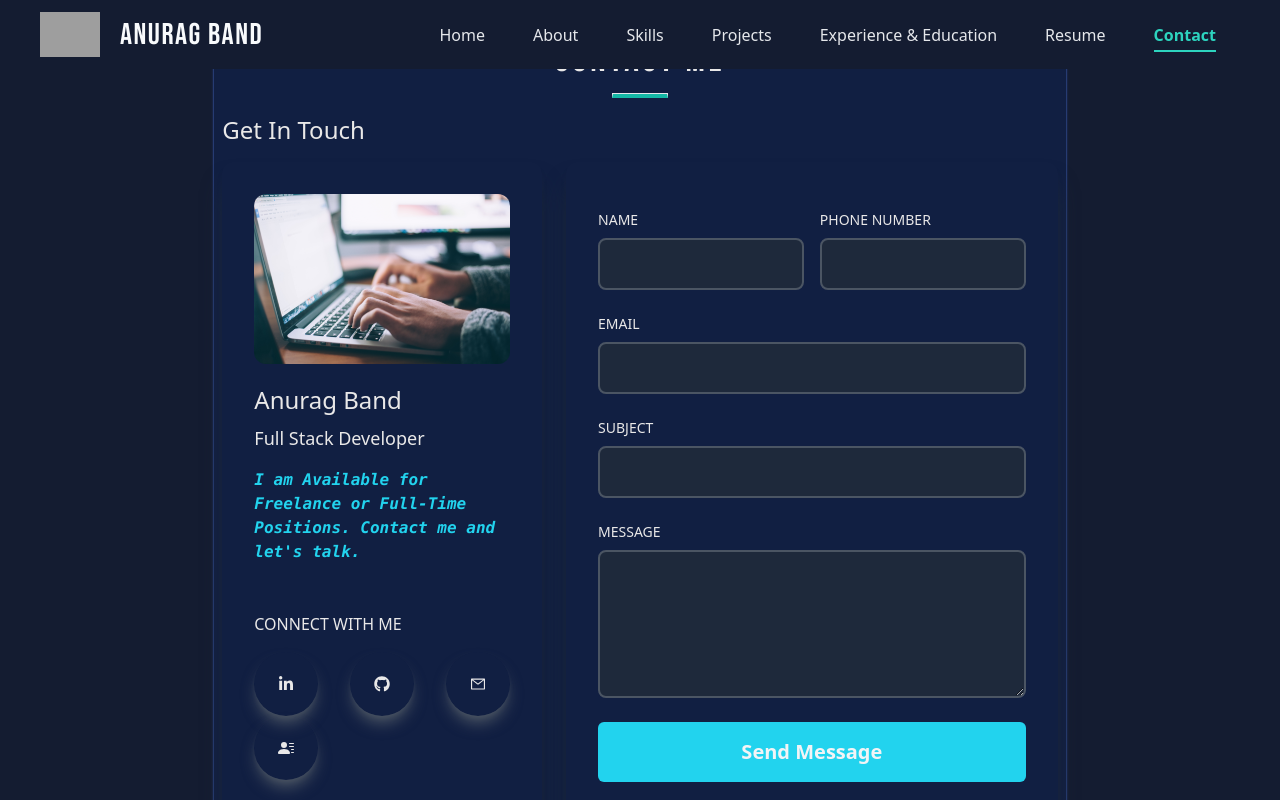
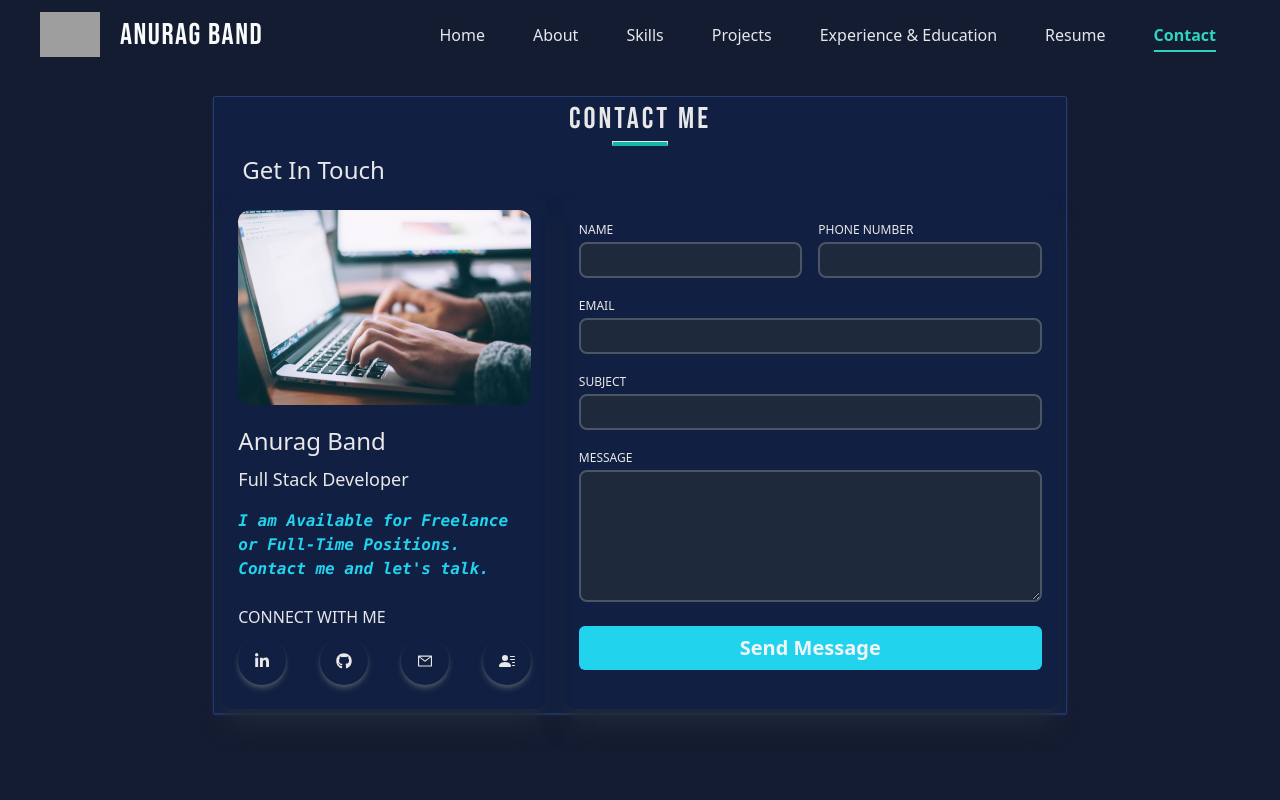
Before and after one commit to Anurag-Band/Portfolio-Website, a Next.js app: page /contact in a window 1280 px wide. Built offline with nearby package versions, Linux system fonts and the light colour scheme; grey boxes are pictures that could not be loaded; a web font is replaced by a local one.

Commit message:
updated experience & education, resume, contact page

```diff
--- a/src/components/EducationCard.jsx
+++ b/src/components/EducationCard.jsx
@@ -7,29 +7,30 @@ const EducationCard = ({
   courseName,
   logoUrl,
   instituteUrl,
-  startYear,
-  endYear,
+  startDate,
+  endDate,
 }) => {
   return (
-    <div className="relative flex items-center w-10/12 mx-auto my-10 space-x-10 bg-card-bg-color border border-card-border-color text-primary-text-color shadow-md rounded-md">
+    <div className="relative flex items-center w-10/12 h-48 mx-auto my-10 space-x-10 bg-card-bg-color border border-card-border-color text-primary-text-color shadow-md rounded-md">
       {/* Left Image Section */}
       <Link
         href={instituteUrl}
         rel="noopener noreferrer"
         target="_blank"
-        className="flex flex-col items-center"
+        className="flex flex-col items-center justify-center w-[21rem] h-full"
       >
         <Image
           alt={instituteName}
           src={logoUrl}
           width={450}
           height={200}
+          className="object-fill"
         />
       </Link>
       {/* Right Details Section */}
       <div className="flex flex-col items-start space-y-2">
-        <h3 className="text-xl">{instituteName}</h3>
-        <h3 className="text-xl">{`(${startYear} - ${endYear})`}</h3>
+        <h3 className="text-xl font-medium">{instituteName}</h3>
+        <h3 className="text-xl">{`(${startDate} - ${endDate})`}</h3>
         <p className="text-lg">{courseName}</p>
       </div>
     </div>
--- a/src/components/ExperienceCard.jsx
+++ b/src/components/ExperienceCard.jsx
@@ -31,10 +31,8 @@ const ExperienceCard = ({
       </Link>
       {/* Right Details Section */}
       <div className="w-3/5 flex flex-col items-start space-y-2">
-        <h3 className="font-medium text-2xl">
-          {jobTitle}{" "}
-          <span className="font-normal tracking-wider">{`(${startDate} - ${endDate})`}</span>
-        </h3>
+        <h3 className="font-medium text-2xl">{jobTitle}</h3>
+        <p className="font-normal tracking-wider">{`(${startDate} - ${endDate})`}</p>
         <ul className="space-y-2">
           {workSummery.map((summery, index) => (
             <li
--- a/src/data/siteMetaData.js
+++ b/src/data/siteMetaData.js
@@ -237,12 +237,28 @@ const siteMetadata = {
         "https://images.g2crowd.com/uploads/product/image/social_landscape/social_landscape_24a0afcd110186009cc50b8f89dfdf4a/truscholar.png",
       companyUrl: "https://www.truscholar.io",
       startDate: "Oct 2022",
-      endDate: "Present",
+      endDate: "March 2023",
       workSummery: [
         "Worked in a Scrum-based environment, on a SaaS product that helps institutions to issue Blockchain Powered Digital Certificates and Badges used by more than 300 Institutions",
         "Using MERN Stack, Solved major Bugs in production related to custom email, certificates issuance, designer tool, Validations, etc",
         "Created feature for sending Custom email using template for individual issuance of Certificates & Badges",
         "Worked on Material UI to build interactive front ends with major focus on to improve User Experience with UI/UX Strategies",
+      ],
+    },
+    {
+      srNo: 2,
+      companyName: "Edilitics",
+      jobTitle: "Full Stack Developer Intern",
+      logoUrl:
+        "https://res.cloudinary.com/dkoxjcwg7/image/upload/v1715236529/portfolio-website-assests/gywit1dybzwlhmdjyzkx.png",
+      companyUrl: "https://www.edilitics.com",
+      startDate: "March 2023",
+      endDate: "May 2023",
+      workSummery: [
+        "Worked Independently on Initial Development of product includes - Finding the suitable technologies according to requirements, project codebase setup, folder structure, etc",
+        "Refactored older application codebase to new project by following good development practices",
+        "Created Authentication flow of application includes - OTP based registration, multiple step information form registration for organization profiles and personal profiles",
+        "Created multiple layout structures for web application according to different needs of pages",
       ],
     },
   ],
@@ -254,9 +270,19 @@ const siteMetadata = {
       logoUrl:
         "https://res.cloudinary.com/dkoxjcwg7/image/upload/v1674620705/portfolio-website-assests/vidyabharti-college_xz7ewq.jpg",
       instituteUrl: "https://www.vbmv.org",
-      startYear: 2020,
-      endYear: 2023,
-      currentStatus: "Persuing",
+      startDate: 2020,
+      endDate: 2023,
+    },
+    {
+      srNo: 2,
+      instituteName: "Almabetter",
+      courseName: "Full Stack Development Course",
+      logoUrl:
+        "https://res.cloudinary.com/dkoxjcwg7/image/upload/v1715235561/portfolio-website-assests/qjdw2dxmx1w5dyb0urjk.png",
+      instituteUrl:
+        "https://www.almabetter.com/courses/full-stack-web-development",
+      startDate: "April 2022",
+      endDate: "Sept 2022",
     },
   ],
 };
--- a/src/pages/contact/index.jsx
+++ b/src/pages/contact/index.jsx
@@ -20,20 +20,20 @@ const Contact = () => {
       </Head>
       <div
         id="contact"
-        className="w-full lg:h-screen bg-primary-bg-color text-primary-text-color"
+        className="w-full bg-primary-bg-color text-primary-text-color mt-24"
       >
-        <div className="w-8/12 m-auto bg-card-bg-color border border-card-border-color rounded-sm shadow-sm shadow-card-border-color px-2 py-10">
-          <div className="flex items-center flex-col space-y-3">
-            <h2 className="font-mainHeading font-medium text-4xl tracking-widest">
+        <div className="w-8/12 m-auto bg-card-bg-color border border-card-border-color rounded-sm shadow-sm shadow-card-border-color px-2 py-1">
+          <div className="flex items-center flex-col space-y-1">
+            <h2 className="font-mainHeading font-medium text-3xl tracking-widest">
               CONTACT ME
             </h2>
             <hr className="border border-b-4 border-b-teal-500 w-14" />
           </div>
-          <h2 className="py-4 text-2xl font-medium">Get In Touch</h2>
-          <div className="grid lg:grid-cols-5 gap-6">
+          <h2 className="py-2 px-5 text-2xl font-medium">Get In Touch</h2>
+          <div className="grid lg:grid-cols-5 gap-4">
             {/* left */}
             <div className="col-span-3 lg:col-span-2 w-full h-full shadow-xl shadow-gray-800 rounded-xl p-4">
-              <div className="lg:p-4 h-full ">
+              <div className="h-full">
                 <Image
                   className="rounded-xl hover:scale-105 ease-in duration-300"
                   src={ContactImg}
@@ -48,14 +48,14 @@ const Contact = () => {
                   </p>
                 </div>
                 <div>
-                  <p className="uppercase pt-8">Connect With Me</p>
-                  <div className="flex items-center justify-between flex-wrap py-4">
+                  <p className="uppercase pt-2">Connect With Me</p>
+                  <div className="flex items-center justify-between flex-wrap py-2">
                     <Link
                       href={siteMetadata.socials.linkedin}
                       rel="noopener noreferrer"
                       target="_blank"
                     >
-                      <div className="rounded-full shadow-lg shadow-gray-600 p-6 cursor-pointer hover:scale-110 ease-in duration-300">
+                      <div className="rounded-full shadow-md shadow-gray-600 p-4 cursor-pointer hover:scale-110 ease-in duration-300">
                         <FaLinkedinIn />
                       </div>
                     </Link>
@@ -64,7 +64,7 @@ const Contact = () => {
                       rel="noopener noreferrer"
                       target="_blank"
                     >
-                      <div className="rounded-full shadow-lg shadow-gray-600 p-6 cursor-pointer hover:scale-110 ease-in duration-300">
+                      <div className="rounded-full shadow-md shadow-gray-600 p-4 cursor-pointer hover:scale-110 ease-in duration-300">
                         <FaGithub />
                       </div>
                     </Link>
@@ -73,12 +73,12 @@ const Contact = () => {
                       href={`mailto:${siteMetadata.email}`}
                       rel="noopener noreferrer"
                       target="_blank"
-                      className="rounded-full shadow-lg shadow-gray-600 p-6 cursor-pointer hover:scale-110 ease-in duration-300"
+                      className="rounded-full shadow-md shadow-gray-600 p-4 cursor-pointer hover:scale-110 ease-in duration-300"
                     >
                       <AiOutlineMail />
                     </Link>
                     <Link href="/resume">
-                      <div className="rounded-full shadow-lg shadow-gray-600 p-6 cursor-pointer hover:scale-110 ease-in duration-300">
+                      <div className="rounded-full shadow-md shadow-gray-600 p-4 cursor-pointer hover:scale-110 ease-in duration-300">
                         <BsFillPersonLinesFill />
                       </div>
                     </Link>
@@ -88,7 +88,7 @@ const Contact = () => {
             </div>
 
             {/* right */}
-            <div className="col-span-3 w-full h-auto shadow-xl shadow-gray-800 rounded-xl lg:p-4">
+            <div className="col-span-3 w-full h-auto shadow-xl shadow-gray-800 rounded-xl">
               <div className="p-4">
                 <form
                   action={siteMetadata.contactFormLink}
@@ -97,51 +97,51 @@ const Contact = () => {
                 >
                   <div className="grid md:grid-cols-2 gap-4 w-full py-2">
                     <div className="flex flex-col">
-                      <label className="uppercase text-sm py-2">Name</label>
+                      <label className="uppercase text-xs py-1">Name</label>
                       <input
-                        className="border-2 rounded-lg p-3 flex text-primary-text-color bg-slate-800 border-gray-600"
+                        className="border-2 rounded-lg p-1 flex text-primary-text-color bg-slate-800 border-gray-600"
                         type="text"
                         name="name"
                       />
                     </div>
                     <div className="flex flex-col">
-                      <label className="uppercase text-sm py-2">
+                      <label className="uppercase text-xs py-1">
                         Phone Number
                       </label>
                       <input
-                        className="border-2 rounded-lg p-3 flex text-primary-text-color bg-slate-800 border-gray-600"
+                        className="border-2 rounded-lg p-1 flex text-primary-text-color bg-slate-800 border-gray-600"
                         type="text"
                         name="phone"
                       />
                     </div>
                   </div>
                   <div className="flex flex-col py-2">
-                    <label className="uppercase text-sm py-2">Email</label>
+                    <label className="uppercase text-xs py-1">Email</label>
                     <input
-                      className="border-2 rounded-lg p-3 flex text-primary-text-color bg-slate-800 border-gray-600"
+                      className="border-2 rounded-lg p-1 flex text-primary-text-color bg-slate-800 border-gray-600"
                       type="email"
                       name="email"
                     />
                   </div>
                   <div className="flex flex-col py-2">
-                    <label className="uppercase text-sm py-2">Subject</label>
+                    <label className="uppercase text-xs py-1">Subject</label>
                     <input
-                      className="border-2 rounded-lg p-3 flex text-primary-text-color bg-slate-800 border-gray-600"
+                      className="border-2 rounded-lg p-1 flex text-primary-text-color bg-slate-800 border-gray-600"
                       autoComplete="off"
                       type="text"
                       name="subject"
                     />
                   </div>
                   <div className="flex flex-col py-2">
-                    <label className="uppercase text-sm py-2">Message</label>
+                    <label className="uppercase text-xs py-1">Message</label>
                     <textarea
-                      className="border-2 rounded-lg p-3 text-primary-text-color bg-slate-800 border-gray-600"
+                      className="border-2 rounded-lg p-1 text-primary-text-color bg-slate-800 border-gray-600"
                       autoComplete="off"
                       rows="5"
                       name="message"
                     ></textarea>
                   </div>
-                  <button className="w-full p-4 text-gray-100 mt-4 bg-cyan-400 text-xl rounded-md font-semibold hover:bg-cyan-500">
+                  <button className="w-full p-2 text-gray-100 mt-4 bg-cyan-400 text-xl rounded-md font-semibold hover:bg-cyan-500">
                     Send Message
                   </button>
                 </form>
--- a/src/pages/experience-n-education/index.jsx
+++ b/src/pages/experience-n-education/index.jsx
@@ -24,13 +24,13 @@ const ExperienceNEducation = () => {
             Work Experience
           </h2>
           <hr className="border border-b-4 border-b-teal-500 w-14" />
-          <p className="text-lg text-slate-400 font-medium">
+          <p className="text-lg md:text-2xl text-teal-500 font-medium">
             Here&#39;s a brief rundown of my most recent experiences.
           </p>
         </div>
         <DivideLine />
         <div className="flex flex-col container mx-auto px-5 xl:px-28 w-full">
-          {siteMetadata.experienceData.map((exp) => (
+          {siteMetadata.experienceData.toReversed().map((exp) => (
             <ExperienceCard
               key={exp.srNo}
               companyName={exp.companyName}
@@ -63,21 +63,21 @@ const ExperienceNEducation = () => {
             Education
           </h2>
           <hr className="border border-b-4 border-b-teal-500 w-14" />
-          <p className="text-lg text-slate-400 font-medium">
-            Here&#39;s a brief rundown of my most recent experiences.
+          <p className="text-lg md:text-2xl text-teal-500 font-medium">
+            Here&#39;s a brief rundown of my Education Background.
           </p>
         </div>
         <DivideLine />
         <div className="flex flex-col container mx-auto px-5 xl:px-28 w-full">
-          {siteMetadata.educationData.map((edu) => (
+          {siteMetadata.educationData.toReversed().map((edu) => (
             <EducationCard
               key={edu.srNo}
               instituteName={edu.instituteName}
               courseName={edu.courseName}
               logoUrl={edu.logoUrl}
               instituteUrl={edu.instituteUrl}
-              startYear={edu.startYear}
-              endYear={edu.endYear}
+              startDate={edu.startDate}
+              endDate={edu.endDate}
             />
           ))}
         </div>
--- a/src/pages/resume/index.jsx
+++ b/src/pages/resume/index.jsx
@@ -12,7 +12,7 @@ const Resume = () => {
           content="Anurag Band | My Resume"
         />
       </Head>
-      <main className="h-[92vh] bg-card-bg-color w-full">
+      <main className="h-[89vh] bg-card-bg-color w-full mt-20">
         <div className="container mx-auto h-full">
           <iframe
             src={siteMetadata.resumeLink}
```
Also changed, not shown: 1 other file (tests, documents, lock files or other folders).
